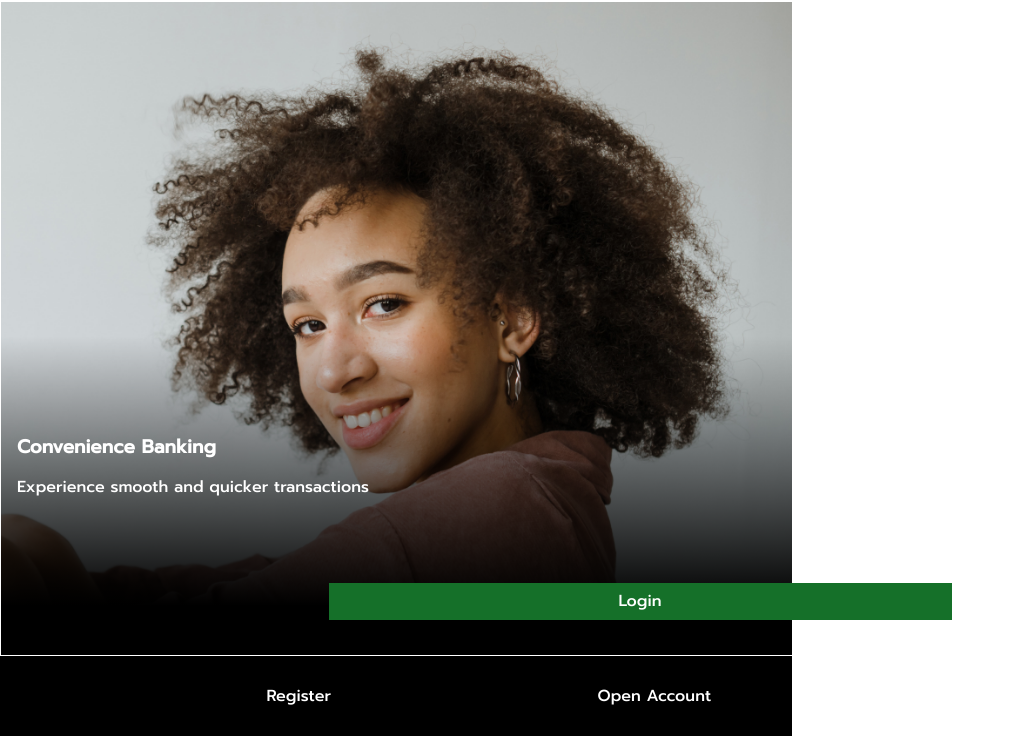
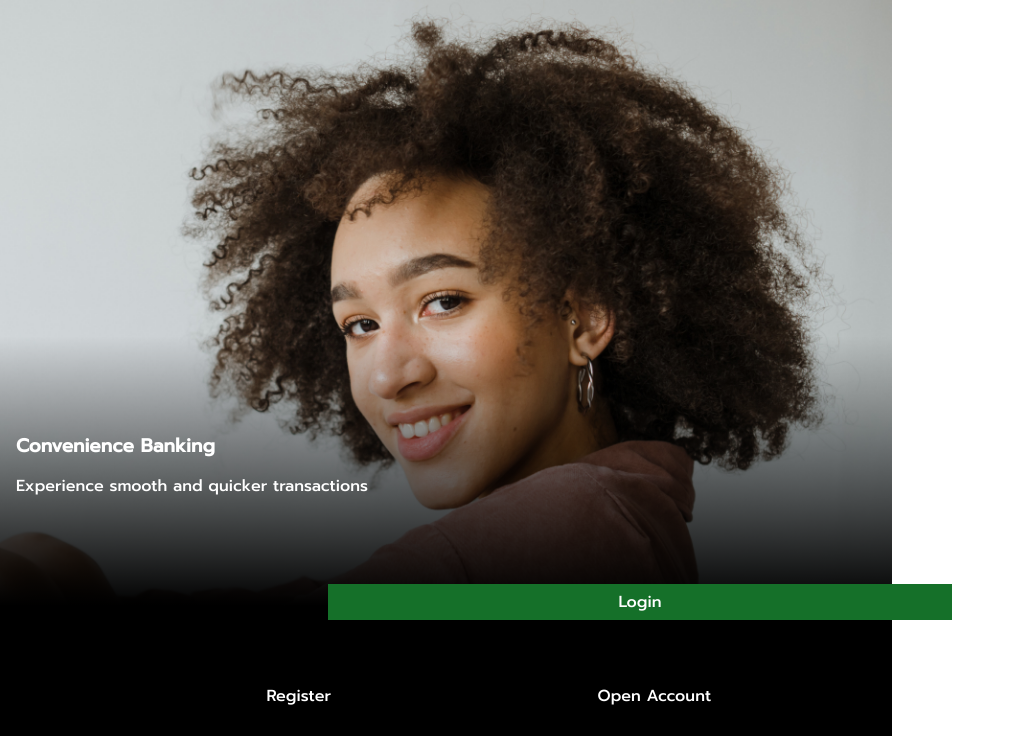
Before and after one commit to Udosoh/bankApp, a plain HTML site: page index.html in a window 1280 px wide. Shown: the part 64-800 px from the top of the page, without its empty margins (0-1015 px from the left). Drawn offline with Linux system fonts and the light colour scheme.

Commit message:
Add files via upload

```diff
--- a/index.css
+++ b/index.css
@@ -14,7 +14,7 @@
   height: 100vh;
   background: linear-gradient(to top, black 130px, transparent 400px),
     url(./image/pexels-polina-kovaleva-5885965.jpg);
-  background-size: 1000px;
+  background-size: 1100px;
   background-repeat: no-repeat;
   background-position: -13em;
 }
@@ -27,7 +27,6 @@
   display: flex;
   flex-direction: column;
   height: 90%;
-  border: 1px solid;
 }
 .main {
   display: flex;
```
